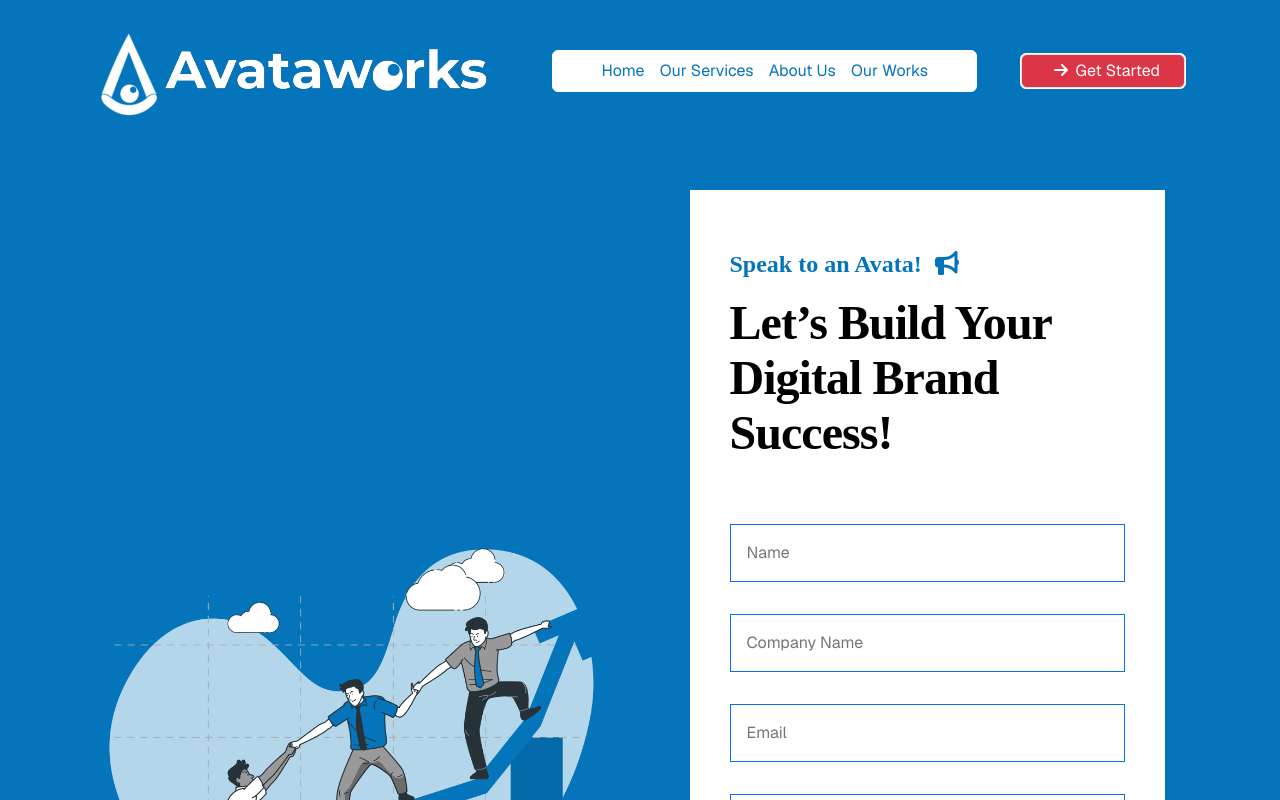
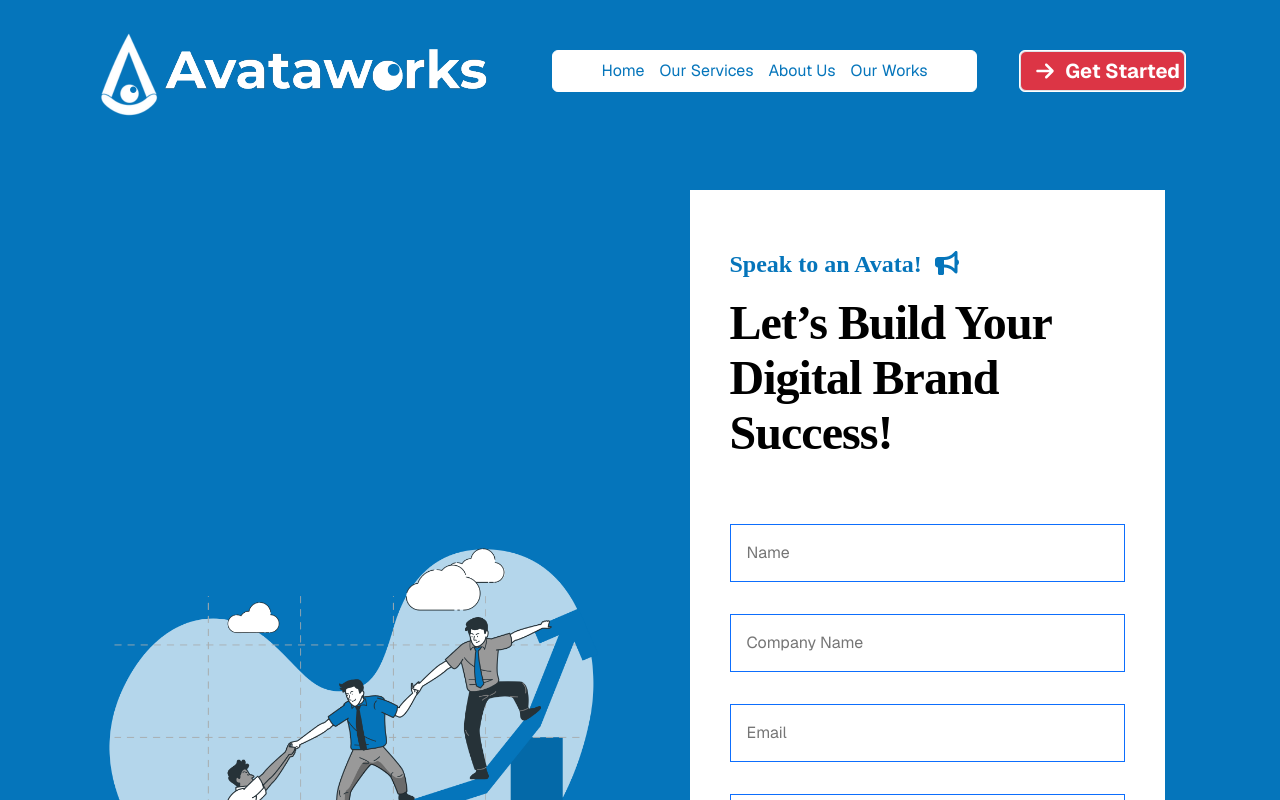
Before and after one commit to leadiville/avataworks_digital_agency, a Next.js app: page /get-quote in a window 1280 px wide. Shown: the top 800 px of the page. Built offline with nearby package versions, Linux system fonts and the light colour scheme.

Commit message:
style: hero section btn padding increase

```diff
--- a/src/components/PrimaryButton.tsx
+++ b/src/components/PrimaryButton.tsx
@@ -11,8 +11,8 @@ interface IPrimaryBtn {
 export default ({ icon, text, className, onclick }: IPrimaryBtn) => {
 
     return (
-        <button onClick={onclick} className={`btn rounded text-capitalize p-md-3 px-lg-4 "btn-primary" border border-inherit ${className}`}>
-            <FontAwesomeIcon icon={icon as IconDefinition} width={"30px"} height={'auto'} />
+        <button onClick={onclick} className={`btn rounded text-capitalize px-4 py-3 border border-inherit fw-bold fs-5 ${className}`}>
+            <FontAwesomeIcon icon={icon as IconDefinition} width={"40px"} height={'auto'} />
             {text}
         </button>
     )
```
